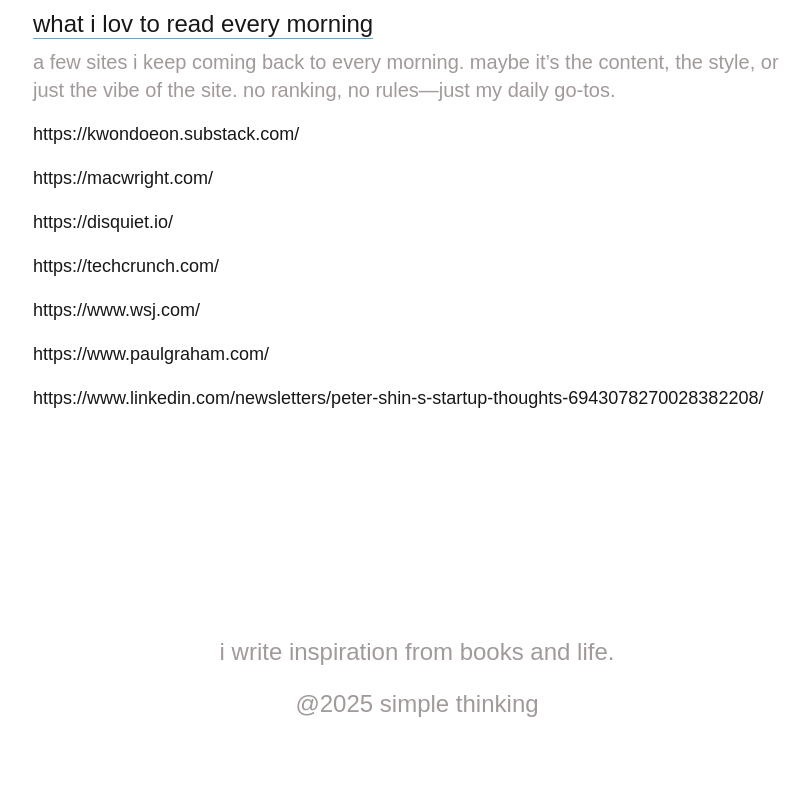
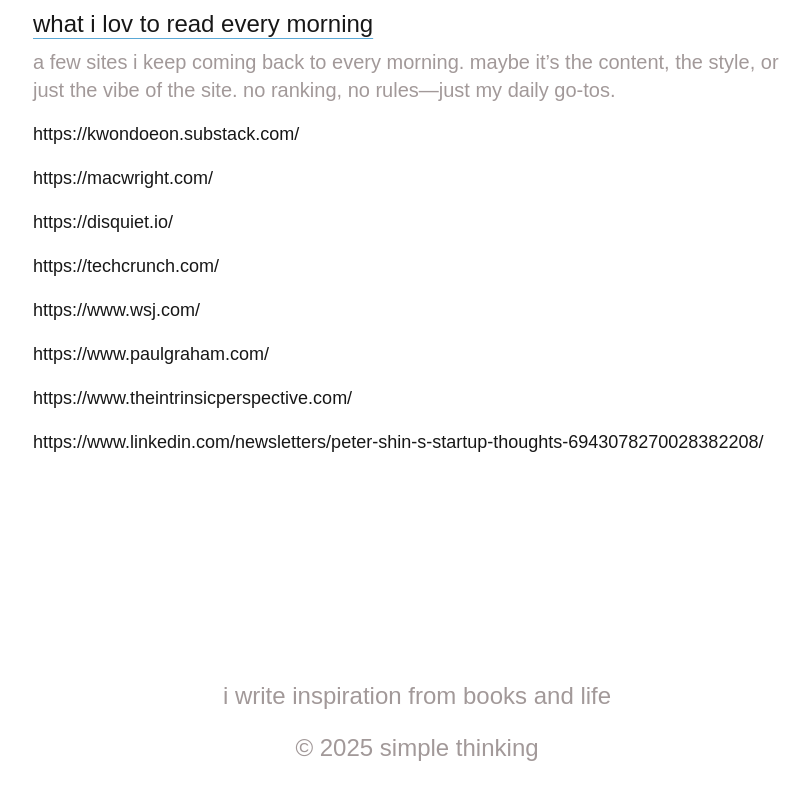
Before and after one commit to sunghoonsh3/simple-thinking, a Next.js app: page /life in a window 1280 px wide. Shown: the part 4066-4866 px from the top of the page, without its empty margins (223-1030 px from the left). Before the commit the page ends 4842 px from the top, so only its background shows below. Built offline with nearby package versions, Linux system fonts and the light colour scheme; a web font is replaced by a local one.

Commit message:
added a new link to life & change to footer

```diff
--- a/app/components/Footer.jsx
+++ b/app/components/Footer.jsx
@@ -1,8 +1,8 @@
 export default function Footer() {
   return (
     <footer className="flex flex-col justify-center items-center mt-[200px] mb-10 gap-5 font-lateef font-normal sm:text-2xl text-descriptionGray">
-      <p>i write inspiration from books and life.</p>
-      <p>@2025 simple thinking</p>
+      <p>i write inspiration from books and life</p>
+      <p>© 2025 simple thinking</p>
     </footer>
   );
 }
--- a/app/life/page.jsx
+++ b/app/life/page.jsx
@@ -152,6 +152,9 @@ sm:mt-60
               <p className="text-lg pb-4">https://www.wsj.com/</p>
               <p className="text-lg pb-4">https://www.paulgraham.com/</p>
               <p className="text-lg pb-4">
+                https://www.theintrinsicperspective.com/
+              </p>
+              <p className="text-lg pb-4">
                 https://www.linkedin.com/newsletters/peter-shin-s-startup-thoughts-6943078270028382208/
               </p>
             </div>
```
